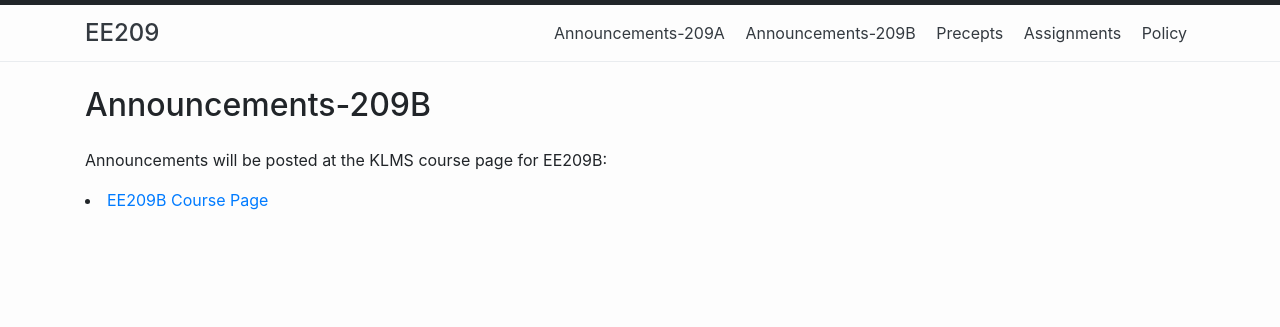
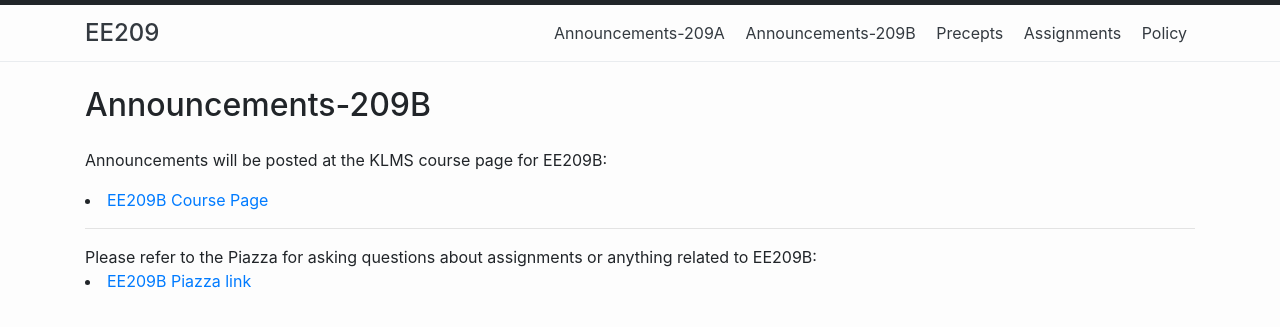
Before and after one commit to ee209-2020-fall/ee209-2020-fall, a Jekyll site: the page built from announcementsB.md, in a window 1280 px wide. Shown: the top 327 px of the page. Built offline with Jekyll 4.4.1, drawn with Linux system fonts in a browser that asks for light colours.

Commit message:
Add Piazza link of class B
confirmed

```diff
--- a/announcementsB.md
+++ b/announcementsB.md
@@ -6,3 +6,7 @@ permalink: /announcements-209B/
 
 Announcements will be posted at the KLMS course page for EE209B:
 <li class="toclevel-1"> <a href="http://klms.kaist.ac.kr/course/view.php?id=118850">EE209B Course Page</a><br>
+
+<hr><p></p>
+Please refer to the Piazza for asking questions about assignments or anything related to EE209B:
+<li class="toclevel-1"> <a href="https://piazza.com/kaist.ac.kr/fall2020/ee209b">EE209B Piazza link</a><br>
```
